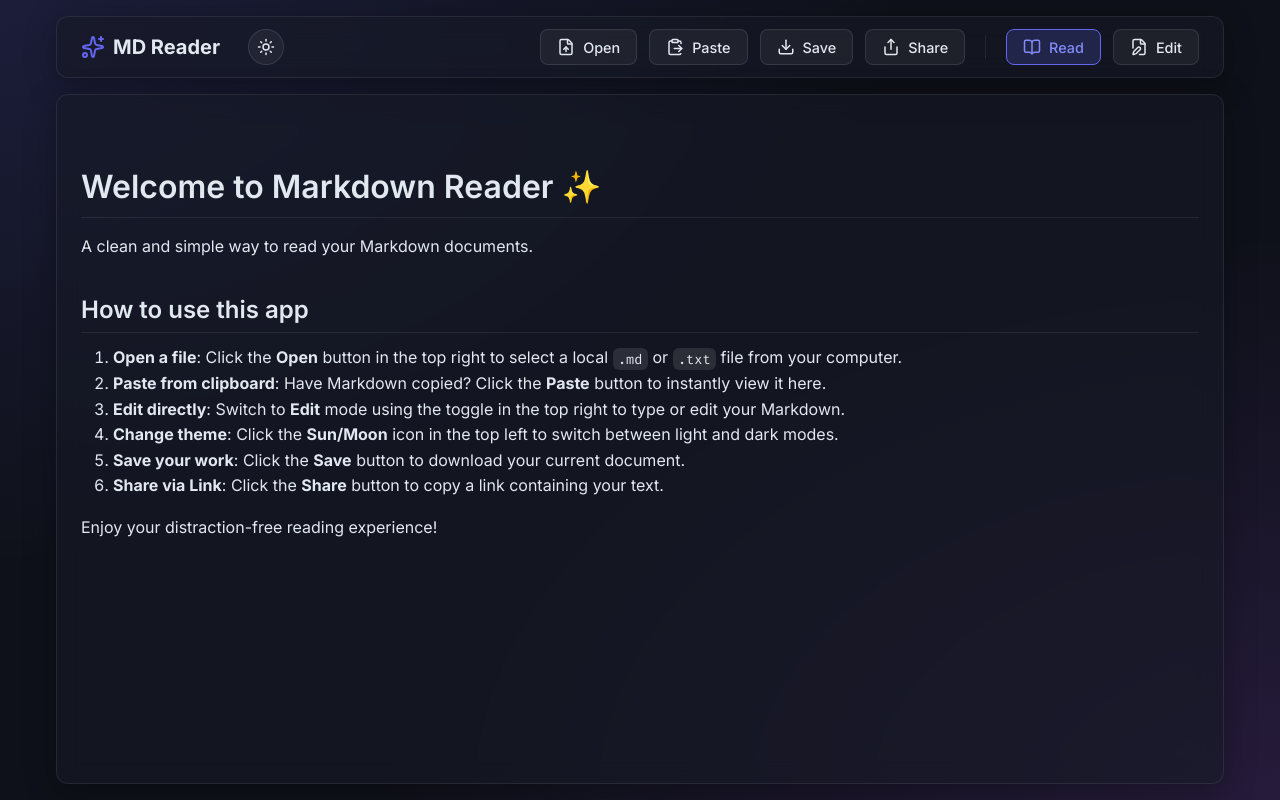
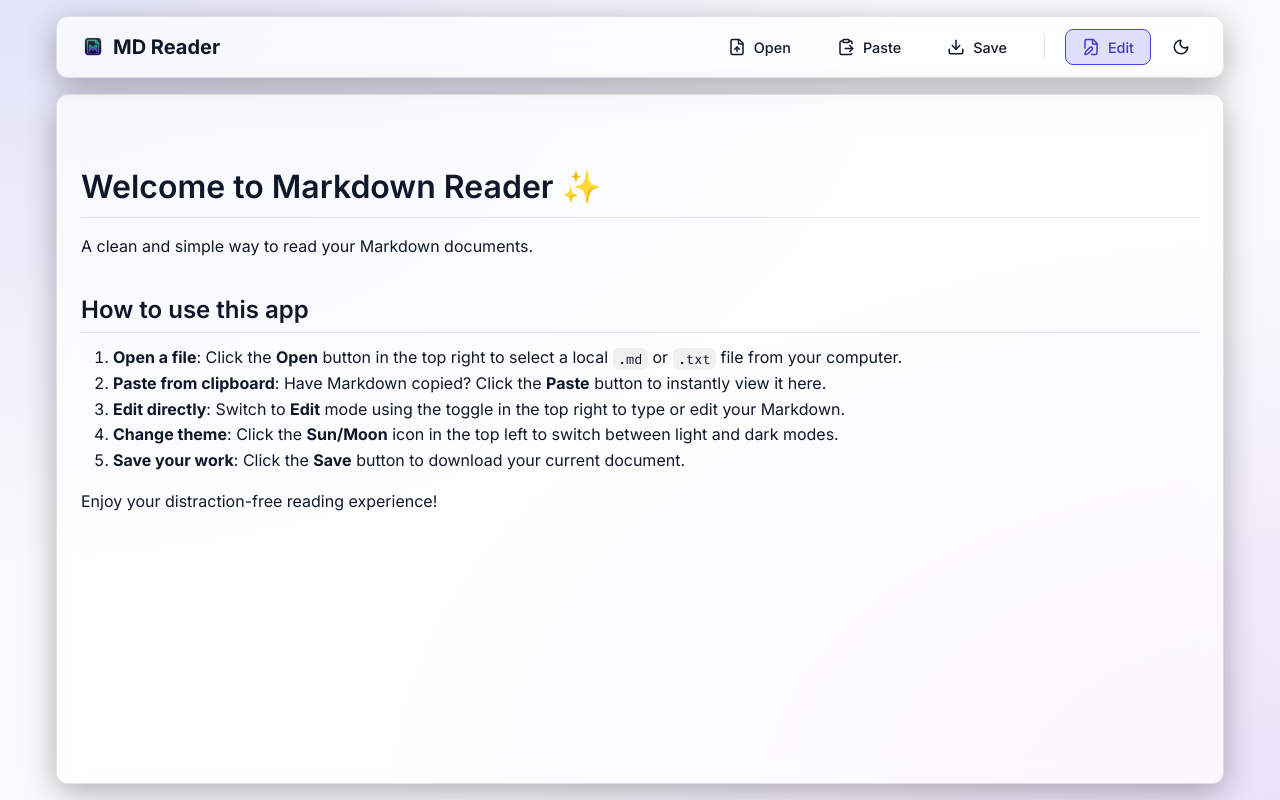
Before and after one commit to AshV/markdown-reader, a React (Vite) app: page / in a window 1280 px wide. Built offline with nearby package versions, Linux system fonts and the light colour scheme.

Commit message:
feat: implement core Markdown editor application and remove unused lz-string dependency

```diff
--- a/package.json
+++ b/package.json
@@ -10,11 +10,9 @@
     "preview": "vite preview"
   },
   "dependencies": {
-    "@types/lz-string": "^1.3.34",
     "highlight.js": "^11.11.1",
     "katex": "^0.18.1",
     "lucide-react": "^1.30.0",
-    "lz-string": "^1.5.0",
     "mermaid": "^11.16.1",
     "react": "^19.2.8",
     "react-dom": "^19.2.8",
--- a/src/App.tsx
+++ b/src/App.tsx
@@ -4,8 +4,7 @@ import remarkGfm from 'remark-gfm';
 import remarkMath from 'remark-math';
 import rehypeKatex from 'rehype-katex';
 import rehypeHighlight from 'rehype-highlight';
-import LZString from 'lz-string';
-import { BookOpen, FileEdit, FileUp, Download, Sparkles, Sun, Moon, ClipboardPaste, Share } from 'lucide-react';
+import { BookOpen, FileEdit, FileUp, Download, Sun, Moon, ClipboardPaste } from 'lucide-react';
 import './App.css';
 
 const DEFAULT_MARKDOWN = `# Welcome to Markdown Reader ✨
@@ -19,29 +18,15 @@ A clean and simple way to read your Markdown documents.
 3. **Edit directly**: Switch to **Edit** mode using the toggle in the top right to type or edit your Markdown.
 4. **Change theme**: Click the **Sun/Moon** icon in the top left to switch between light and dark modes.
 5. **Save your work**: Click the **Save** button to download your current document.
-6. **Share via Link**: Click the **Share** button to copy a link containing your text.
 
 Enjoy your distraction-free reading experience!
 `;
 
-const getInitialMarkdown = () => {
-  const hash = window.location.hash.slice(1);
-  if (hash) {
-    try {
-      const decompressed = LZString.decompressFromEncodedURIComponent(hash);
-      if (decompressed) return decompressed;
-    } catch (e) {
-      console.error("Failed to parse markdown from URL", e);
-    }
-  }
-  return DEFAULT_MARKDOWN;
-};
-
 function App() {
-  const [markdown, setMarkdown] = useState<string>(getInitialMarkdown);
+  const [markdown, setMarkdown] = useState<string>(DEFAULT_MARKDOWN);
   const [isEditing, setIsEditing] = useState<boolean>(false);
   const [isLightMode, setIsLightMode] = useState<boolean>(() => {
-    return localStorage.getItem('theme') === 'light';
+    return localStorage.getItem('theme') !== 'dark';
   });
   const fileInputRef = useRef<HTMLInputElement>(null);
 
@@ -119,58 +104,14 @@ function App() {
     }
   };
 
-  const handleShare = () => {
-    const compressed = LZString.compressToEncodedURIComponent(markdown);
-    const url = `${window.location.origin}${window.location.pathname}#${compressed}`;
-
-    if (navigator.clipboard && window.isSecureContext) {
-      navigator.clipboard.writeText(url)
-        .then(() => alert('Shareable link copied to clipboard!'))
-        .catch(() => fallbackCopyTextToClipboard(url));
-    } else {
-      fallbackCopyTextToClipboard(url);
-    }
-  };
-
-  const fallbackCopyTextToClipboard = (text: string) => {
-    const textArea = document.createElement("textarea");
-    textArea.value = text;
-    textArea.style.top = "0";
-    textArea.style.left = "0";
-    textArea.style.position = "fixed";
-    document.body.appendChild(textArea);
-    textArea.focus();
-    textArea.select();
-
-    try {
-      const successful = document.execCommand('copy');
-      if (successful) {
-        alert('Shareable link copied to clipboard!');
-      } else {
-        alert('Failed to copy link. Please manually copy from the URL bar if possible.');
-      }
-    } catch (err) {
-      alert('Failed to copy link. Please manually copy from the URL bar if possible.');
-    }
-    document.body.removeChild(textArea);
-  };
-
   return (
     <div className="app-container">
       <header className="toolbar glass-panel">
         <div className="toolbar-left">
           <div className="logo" style={{ marginRight: '1rem' }}>
-            <Sparkles size={24} color="var(--accent-color)" />
+            <img src="/icon.png" alt="MD Reader Logo" width="24" height="24" style={{ borderRadius: '4px' }} />
             <span>MD Reader</span>
           </div>
-          <button
-            className="btn"
-            onClick={() => setIsLightMode(!isLightMode)}
-            title={isLightMode ? "Switch to Dark Mode" : "Switch to Light Mode"}
-            style={{ padding: '0.5rem', borderRadius: '50%' }}
-          >
-            {isLightMode ? <Moon size={18} /> : <Sun size={18} />}
-          </button>
         </div>
 
         <div className="toolbar-right">
@@ -196,26 +137,33 @@ function App() {
             <span>Save</span>
           </button>
 
-          <button className="btn" onClick={handleShare} title="Share via Link">
-            <Share size={18} />
-            <span>Share</span>
-          </button>
-
           <div style={{ width: '1px', height: '24px', background: 'var(--panel-border)', margin: '0 8px' }}></div>
 
           <button
-            className={`btn ${!isEditing ? 'active' : ''}`}
-            onClick={() => setIsEditing(false)}
+            className="btn active"
+            onClick={() => setIsEditing(!isEditing)}
+            title={isEditing ? "Switch to Read Mode" : "Switch to Edit Mode"}
           >
-            <BookOpen size={18} />
-            <span>Read</span>
+            {isEditing ? (
+              <>
+                <BookOpen size={18} />
+                <span>Read</span>
+              </>
+            ) : (
+              <>
+                <FileEdit size={18} />
+                <span>Edit</span>
+              </>
+            )}
           </button>
+
           <button
-            className={`btn ${isEditing ? 'active' : ''}`}
-            onClick={() => setIsEditing(true)}
+            className="btn"
+            onClick={() => setIsLightMode(!isLightMode)}
+            title={isLightMode ? "Switch to Dark Mode" : "Switch to Light Mode"}
+            style={{ padding: '0.5rem', borderRadius: '50%' }}
           >
-            <FileEdit size={18} />
-            <span>Edit</span>
+            {isLightMode ? <Moon size={18} /> : <Sun size={18} />}
           </button>
         </div>
       </header>
```
Also changed, not shown: 1 other file (tests, documents, lock files or other folders).
